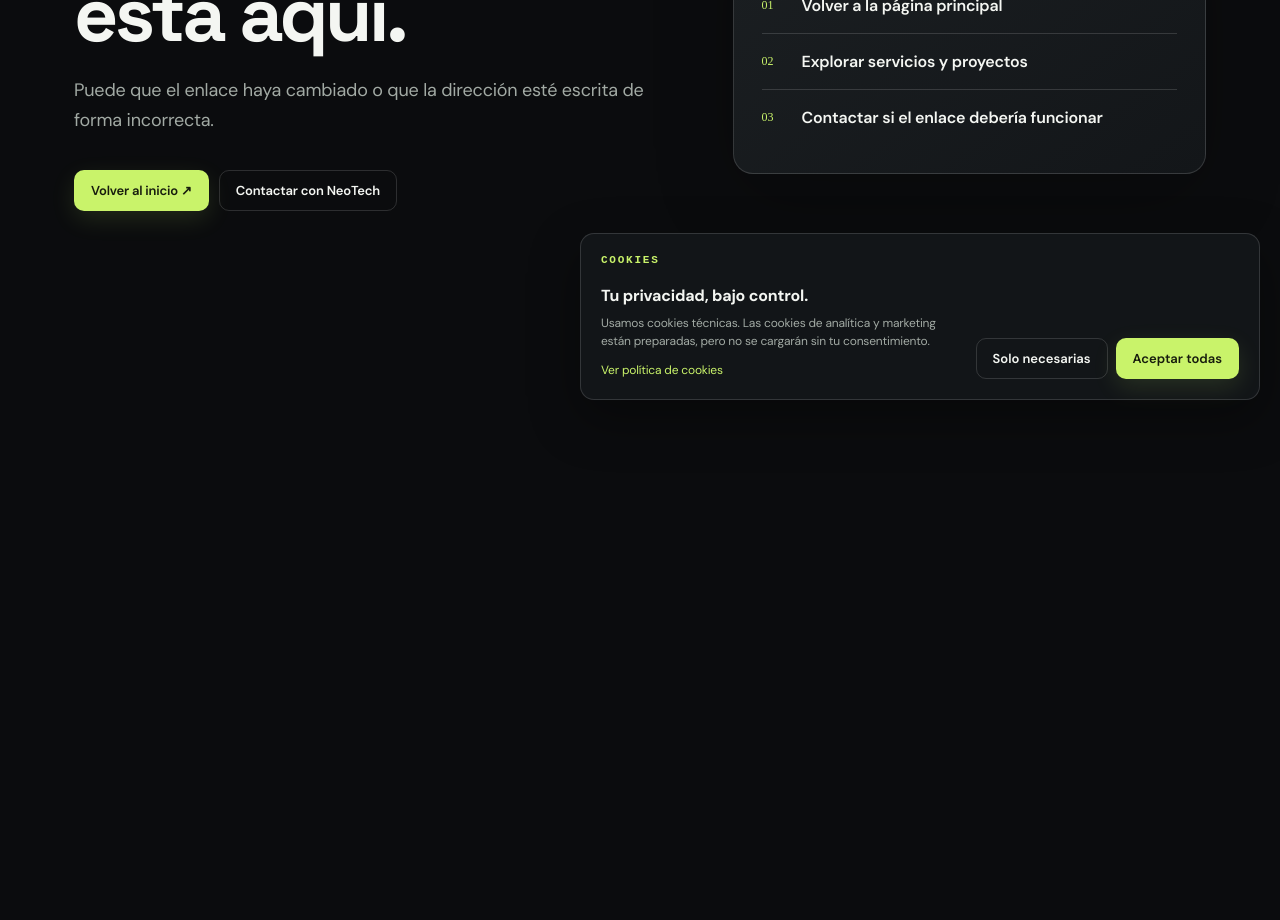
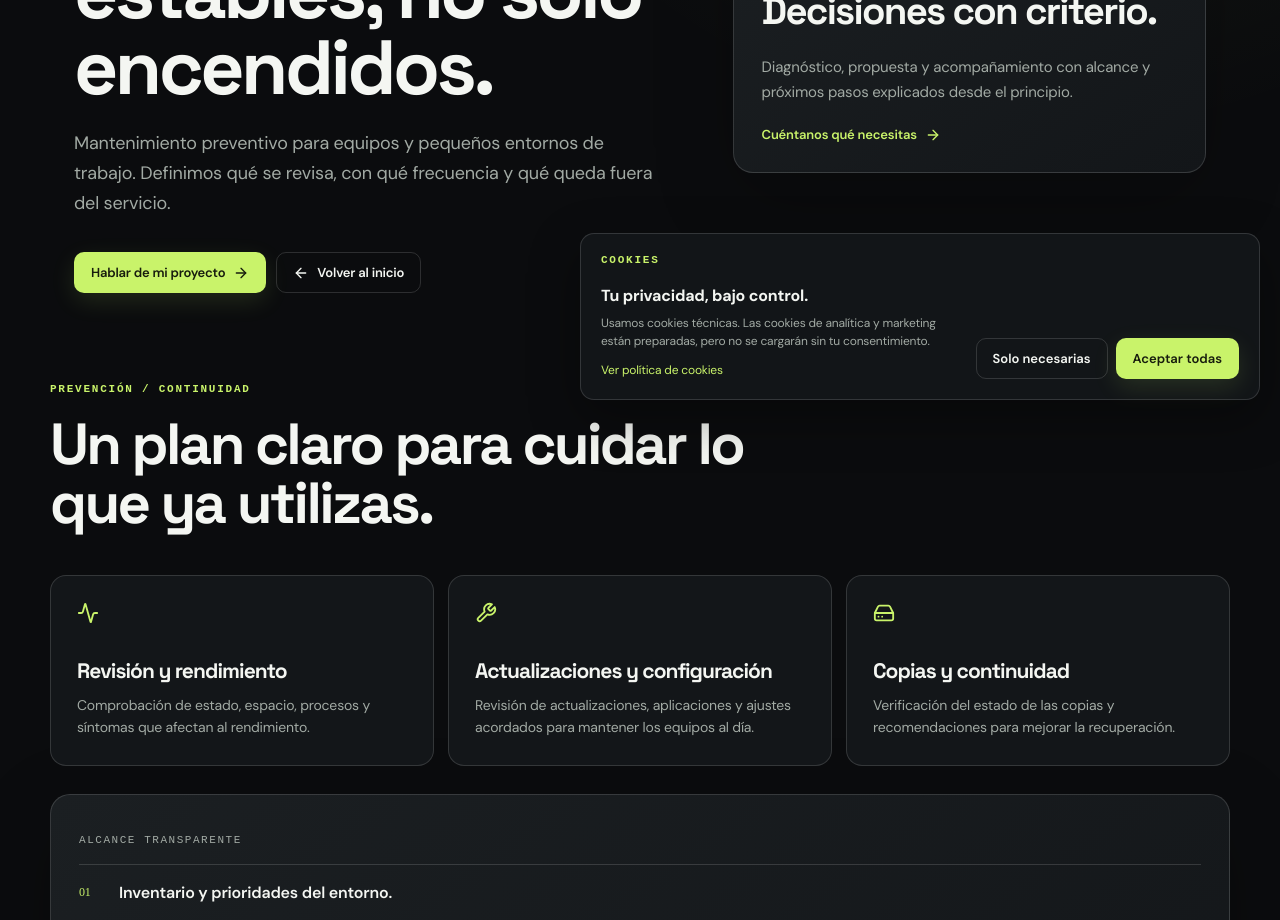
Before and after one commit to Jasondevtech276/neotechzgz.vercel.app, a Next.js app: page /mantenimiento in a window 1280 px wide. Before the commit this address had no page. Shown: the part 380-1300 px from the top of the page. Before the commit the page ends 800 px from the top, so only its background shows below. Built offline with nearby package versions, Linux system fonts and the light colour scheme.

Commit message:
feat: add dedicated service detail page

```diff
--- /dev/null
+++ b/app/mantenimiento/page.tsx
@@ -0,0 +1,43 @@
+import type { Metadata } from 'next'
+import Link from 'next/link'
+import { ArrowRight, Activity, HardDrive, Wrench } from 'lucide-react'
+import { InnerPage } from '@/components/inner-page'
+
+export const metadata: Metadata = {
+  title: 'Mantenimiento informático preventivo | NeoTech ZGZ',
+  description: 'Mantenimiento informático, actualizaciones, revisión de equipos y planificación preventiva en Zaragoza y en remoto.',
+  alternates: { canonical: 'https://neotechzgz.vercel.app/mantenimiento' },
+  openGraph: { title: 'Mantenimiento informático | NeoTech ZGZ', description: 'Menos interrupciones con revisiones técnicas y prioridades claras.', url: 'https://neotechzgz.vercel.app/mantenimiento', type: 'website' },
+}
+
+const tasks = [
+  { title: 'Revisión y rendimiento', text: 'Comprobación de estado, espacio, procesos y síntomas que afectan al rendimiento.', Icon: Activity },
+  { title: 'Actualizaciones y configuración', text: 'Revisión de actualizaciones, aplicaciones y ajustes acordados para mantener los equipos al día.', Icon: Wrench },
+  { title: 'Copias y continuidad', text: 'Verificación del estado de las copias y recomendaciones para mejorar la recuperación.', Icon: HardDrive },
+]
+
+export default function MantenimientoPage() {
+  return (
+    <InnerPage eyebrow="Servicio / Mantenimiento IT" title="Mantén tus sistemas estables, no solo encendidos." description="Mantenimiento preventivo para equipos y pequeños entornos de trabajo. Definimos qué se revisa, con qué frecuencia y qué queda fuera del servicio.">
+      <p className="eyebrow">Prevención / Continuidad</p>
+      <h2>Un plan claro para cuidar lo que ya utilizas.</h2>
+      <div className="trust-grid">
+        {tasks.map(({ title, text, Icon }) => (
+          <article className="trust-card" key={title}>
+            <Icon size={22} aria-hidden="true" />
+            <h3>{title}</h3>
+            <p>{text}</p>
+          </article>
+        ))}
+      </div>
+      <div className="hero-panel" style={{ marginTop: 28 }}>
+        <p className="panel-label">Alcance transparente</p>
+        <div className="process-row"><span>01</span><p>Inventario y prioridades del entorno.</p></div>
+        <div className="process-row"><span>02</span><p>Calendario de revisiones y tareas acordadas.</p></div>
+        <div className="process-row"><span>03</span><p>Registro de incidencias, cambios y próximos pasos.</p></div>
+        <p className="inner-disclaimer">La frecuencia, los tiempos de respuesta, las visitas y los importes se concretan en la propuesta. No se anuncian SLA ni disponibilidad que no estén contratados.</p>
+        <Link className="button button-primary" href="/contacto">Definir mantenimiento <ArrowRight size={16} aria-hidden="true" /></Link>
+      </div>
+    </InnerPage>
+  )
+}
```
